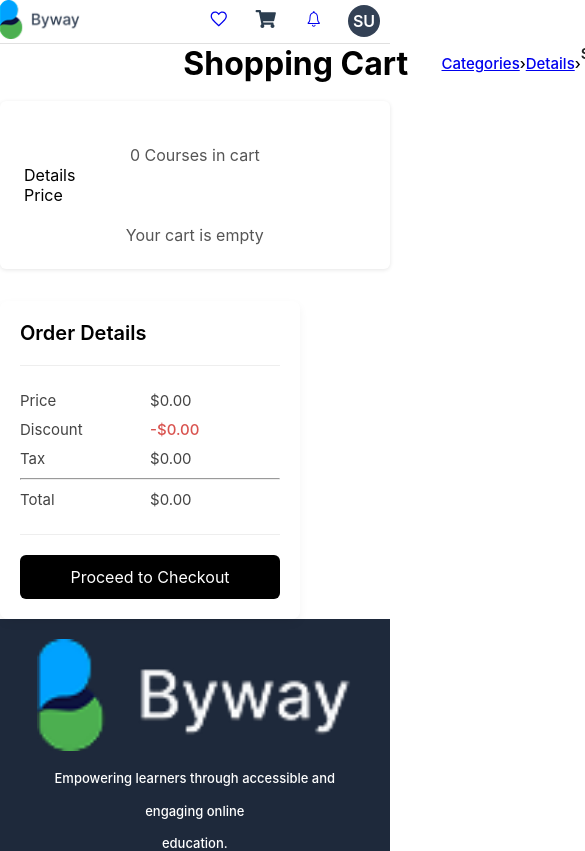
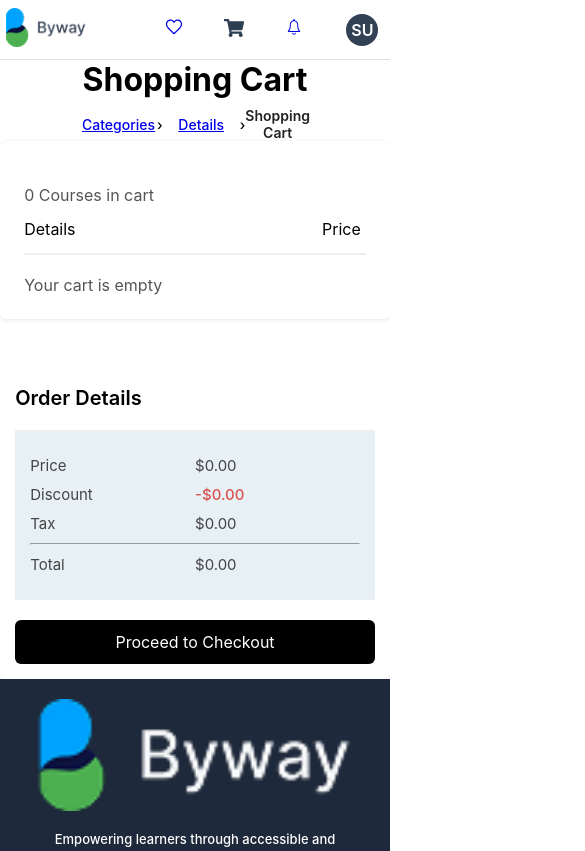
Before and after one commit to DevSquad042/lmsFrontend, a React (Vite) app: page /cart in a window 390 px wide. Shown: the top 851 px of the page, 585 px wide, since content can reach past the window. Built offline with nearby package versions, Linux system fonts and the light colour scheme; sample sign-in values are in the browser's storage.

Commit message:
more responsiveness

```diff
--- a/src/Components/ComponentStyles/Hero.css
+++ b/src/Components/ComponentStyles/Hero.css
@@ -307,6 +307,53 @@
   .header{
     width: 99.9%;
     margin: 0;
+    height: 60px;
+    align-items: center;
+  }
+  .header-right{
+    margin-top: -3px;
+  }
+  .header-left2{
+    margin-left:6px;
+    width: 50%;
+    /* gap:4px; */
+  }
+  .header-cart{
+    /* visibility: hidden; */
+  }
+  ._cardLink_1a4nq_17{
+    width: 106%;
+    margin-right: 2px;
+  }
+  .top-courses-grid{
+    width: 100%;
+    margin: 0;
+    padding: 0;
+  }
+  .top-courses-see-all {
+    width: 90px;
+    height: 14px;
+  }
+  .top-instructors-see-all{
+    width: 100px;
+    height: 14px;
+  }
+  .top-instructors-title{
+    /* font-size: 20px; */
+    width: 200px;
+    margin-left: 30px;
+  }
+  .input-forms{
+    display: flex;
+    flex-direction: column;
+  }
+  #imageInput{
+    width: 99%;
+    margin-left: 12px;
+    margin-bottom: 15px;
+  }
+  ._card_1a4nq_1{
+    width: 90%;
   }
   .root{
     width: 100%;
@@ -343,7 +390,21 @@
     border-radius: 20px;
     padding: 1rem;
   }
-
+ .btn-outline{
+    width: 67px;
+    height: 28px;
+    font-size: 0.95rem;
+ }
+  .btn-filled{
+    width: 80px;
+    height: 28px;
+    font-size: 0.95rem;
+ }
+ .header-right{
+  margin-top:-1px;
+  gap:4px;
+  margin-right:6px;
+ }
   .main-hero-img {
     max-height: 280px;
   }
--- a/src/Components/ComponentStyles/RelatedCourses.css
+++ b/src/Components/ComponentStyles/RelatedCourses.css
@@ -42,7 +42,7 @@
 .top-courses-grid {
   /* Remove max-width restriction */
   /* width: 100%; */
-  padding: 0 2rem;
+  padding: 0 ;
   /* display: grid; */
 
   gap: 1.5rem;
@@ -63,7 +63,7 @@
   }
 
   .top-courses-grid {
-    padding: 0 1.5rem;
+    padding: 0;
     display: grid;
     grid-template-columns: 1fr 1fr;
     gap: 1rem;
--- a/src/Components/cards/OrderSummaryCard.css
+++ b/src/Components/cards/OrderSummaryCard.css
@@ -2,7 +2,7 @@
   width: 300px;
   background: #fff;
   border-radius: 8px;
-  padding: 20px;
+  padding: 15px;
   box-shadow: 0 4px 10px rgba(0,0,0,0.05);
   font-family: "Inter", sans-serif;
 }
@@ -16,7 +16,7 @@
 .summary-details {
   border-top: 1px solid #eee;
   border-bottom: 1px solid #eee;
-  padding: 15px 0;
+  padding: 15px ;
   margin-bottom: 20px;
 }
 
--- a/src/Styles/CartPage.css
+++ b/src/Styles/CartPage.css
@@ -8,9 +8,16 @@
   text-align: center;
   margin-bottom: 18px;
   font-family: 'inter';
-margin-left: 150px;
+margin-left: 100px;
 }
-
+.table-header{
+  display: flex;
+  justify-content: space-between;
+  align-items: center;
+  padding: 16px 0;
+  border-bottom: 2px solid #eee;
+  height:50px;
+}
 .cart-title {
   font-size: 2rem;
   font-weight: bold;
@@ -46,36 +53,48 @@ margin-left: 150px;
 
 /* Layout */
 .main-content {
-  width: 100%;
+  width: 90%;
   max-width: 1300px;
-  margin-left: 150px;
+  margin-left: 7vw;
   /* ✅ increased width */
   /* margin: 2rem auto; */
   /* padding: 0 20px; */
 }
 
 .content-grid {
-  display: grid;
-  grid-template-columns: 2fr 1fr; /* ✅ more space for cart items */
-  gap: 3rem; /* ✅ increased spacing */
+  display: flex;
+  flex-direction: row;
+  /* grid-template-columns: 2fr 1fr;  */
+  /* gap:8rem; ✅ increased spacing */
+  justify-content: space-between;
   align-items: flex-start;
+  width: 100%;
+  /* background-color: #ff4d4f; */
 }
 
 /* Cart section */
 .cart-container {
   background: #fff;
+  /* width: 100%; */
   border-radius: 6px;
   padding: 1.5rem;
   box-shadow: 0 1px 4px rgba(0,0,0,0.1);
-   max-width: 1000px;
+   /* max-width: 12000px; */
 }
 
 /* Order summary section */
 .summary-section {
-  position: sticky;
+  /* position: sticky; */
   top: 120px;
+
 }
-
+.summary-details{
+  background-color: rgba(156, 196, 216, 0.252);
+}
+.cart-section{
+  width: 100%;
+  /* background-color: #ac1414; */
+}
 .table-row{
   display: flex;
   justify-content: space-between;
@@ -92,17 +111,6 @@ margin-left: 150px;
   padding-right: 20px;
 
 }
-/* .table-row-details{
-  display: flex;
-  flex-direction: column;
-  gap:8px;
-  margin-left:20px;
-}
-.table-row-details h4{
-  font-size:18px;
-  font-weight:600;
-  color:#222;
-} */
 
 .course-details{
   display: flex;
@@ -147,6 +155,174 @@ margin-left: 150px;
   align-items: center;
   width: 100%;
   margin-bottom: 8px;
+}
+
+.move-btn{
+  background: none;
+  border: none;
+  color:hsl(120, 100%, 40%);
+  cursor: pointer;
+  font-size: 14px;
+  padding: 0;
+}
+
+@media (max-width: 1024px) {
+  .breadcrumb-container {
+    margin-left: 50px;
+    width: auto;
+    flex-direction: column;
+    align-items: center;
+    text-align: center;
+    justify-content: center;
+    gap: 8px;
+  }
+
+  .breadcrumb-nav {
+    width: auto;
+    font-size: 14px;
+  }
+
+  .main-content {
+    margin-left: 50px;
+    padding: 0 20px;
+  }
+
+  .content-grid {
+    /* grid-template-columns: 1fr; */
+    display: flex ;
+    flex-direction: column;
+  }
+
+  .summary-section {
+    /* position: static;  */
+    margin-top: 20px;
+  }
+  .footer-container{
+    width: 90%;
+    margin-left: 5vw;
+  }
+  .sub-container{
+    width: 90%;
+    margin-left: 5vw;
+  }
+}
+
+/* Mobile (≤768px) */
+@media (max-width: 768px) {
+  /* .breadcrumb-container {
+    margin-left: 20px;
+    flex-direction: column;
+    align-items: flex-start;
+    text-align: left;
+  }
+
+  .cart-title {
+    font-size: 1.5rem;
+  }
+
+  .breadcrumb-nav {
+    font-size: 13px;
+    gap: 8px;
+    flex-wrap: wrap;
+  }
+
+  .main-content {
+    margin-left: 0;
+    padding: 0 15px;
+  }
+
+  .course-image img {
+    width: 100px;
+    height: 100px;
+  }
+
+  .table-row {
+    flex-direction: column;
+    align-items: flex-start;
+    height: auto;
+    gap: 10px;
+  }
+
+  .title-price-row {
+    flex-direction: column;
+    align-items: flex-start;
+    gap: 6px;
+  }
+
+  .course-actions {
+    flex-wrap: wrap;
+    gap: 8px;
+  } */
+}
+
+/* Small Mobile (≤480px) */
+@media (max-width: 480px) {
+  .breadcrumb-container{
+    display: flex;
+    flex-direction: column;
+    justify-content: center;
+    align-items: center;
+    margin: 0px;
+    width: 80%;
+  }
+  .breadcrumb-current{
+    width: 100px;
+  }
+  .shopping-cart-page{
+    display: flex;
+    flex-direction: column;
+    justify-content: center;
+    align-items: center;
+  }
+  .header-price{
+    display: flex;
+    justify-content: end;
+    margin-right: 5px;
+  }
+  .course-title{
+    font-size: 16px;
+    font-weight: 600;
+    color:#222;
+    margin-bottom: 0;
+  }
+  .course-instructor{
+    text-align: left;
+  }
+  .cart-count{
+    max-width: 15px;
+  }
+  .cart-wrapper{
+    width: 50%;
+    margin: 0;
+    padding: 0;
+  }
+  .order-summary{
+    width: 100%;
+    /* margin: 0; */
+    /* padding: 0; */
+  }
+  /* *{
+    margin-left: 0px;
+  }
+  .cart-title {
+    font-size: 1.2rem;
+  }
+
+  .breadcrumb-nav {
+    font-size: 12px;
+  }
+
+  .course-image img {
+    width: 80px;
+    height: 80px;
+  }
+  .Footer-container{
+    width: 80%;
+  }
+  .cart-container {
+    padding: 1rem;
+    width:80% ;
+  } */
 }
 /* ===================== */
 /* Saved for Later styles */
@@ -229,11 +405,14 @@ margin-left: 150px;
   font-size: 14px;
   text-align: left;
 } */
-.move-btn{
-  background: none;
-  border: none;
-  color:hsl(120, 100%, 40%);
-  cursor: pointer;
-  font-size: 14px;
-  padding: 0;
+ /* .table-row-details{
+  display: flex;
+  flex-direction: column;
+  gap:8px;
+  margin-left:20px;
 }
+.table-row-details h4{
+  font-size:18px;
+  font-weight:600;
+  color:#222;
+} */
--- a/src/Styles/CoursesPage.css
+++ b/src/Styles/CoursesPage.css
@@ -78,7 +78,7 @@
 .main-content p {
   font-size: 1.1rem;
   color: #555;
-  text-align: center;
+  /* text-align: center; */
   margin-top: 2rem;
 }
 
--- a/src/Styles/OrderCompletePage.css
+++ b/src/Styles/OrderCompletePage.css
@@ -13,9 +13,9 @@
 }
 
 .course-title {
-  font-size: 24px;
+  /* font-size: 24px; */
   font-weight: 700;
-  margin-bottom: 15px;
+  margin-top: 15px;
   font-family: Arial, sans-serif;
   color: #1e293b;
 }
--- a/src/Styles/ProfileSettings.css
+++ b/src/Styles/ProfileSettings.css
@@ -171,7 +171,7 @@
 
 
 #imageInput{
-  width:500px ;
+  /* width:500px ; */
     font-size: 14px;
     color: #111827 !important;
     margin-right: 20px;
--- a/src/Styles/TeachersPage.css
+++ b/src/Styles/TeachersPage.css
@@ -32,7 +32,7 @@
   font-size: 16px;
   color: #555;
   margin-top: 20px;
-  text-align: center;
+  /* text-align: center; */
 }
 
 .pagination-wrapper {
@@ -172,6 +172,18 @@
     flex: 0 0 auto;
     width: 100%;
   }
+  .courses-section{
+    margin-left: -5px;
+    display: flex;
+    flex-direction: column;
+    align-items: center;
+    justify-content: center;
+  }
+
+  .header2{
+    width: 99.9%;
+    height: 60px;
+  }
   .sidebar {
 
     padding: 20px;
```
